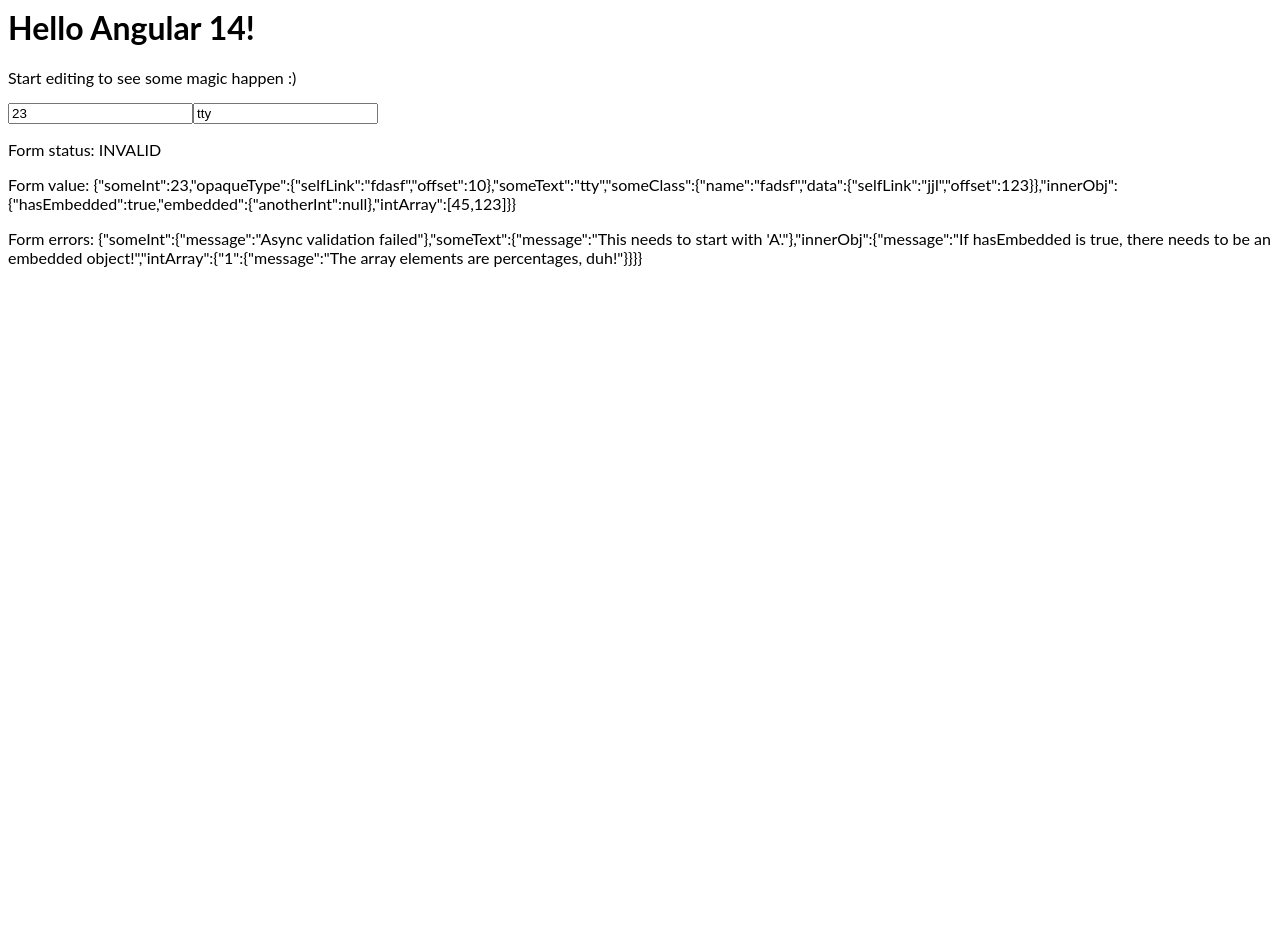
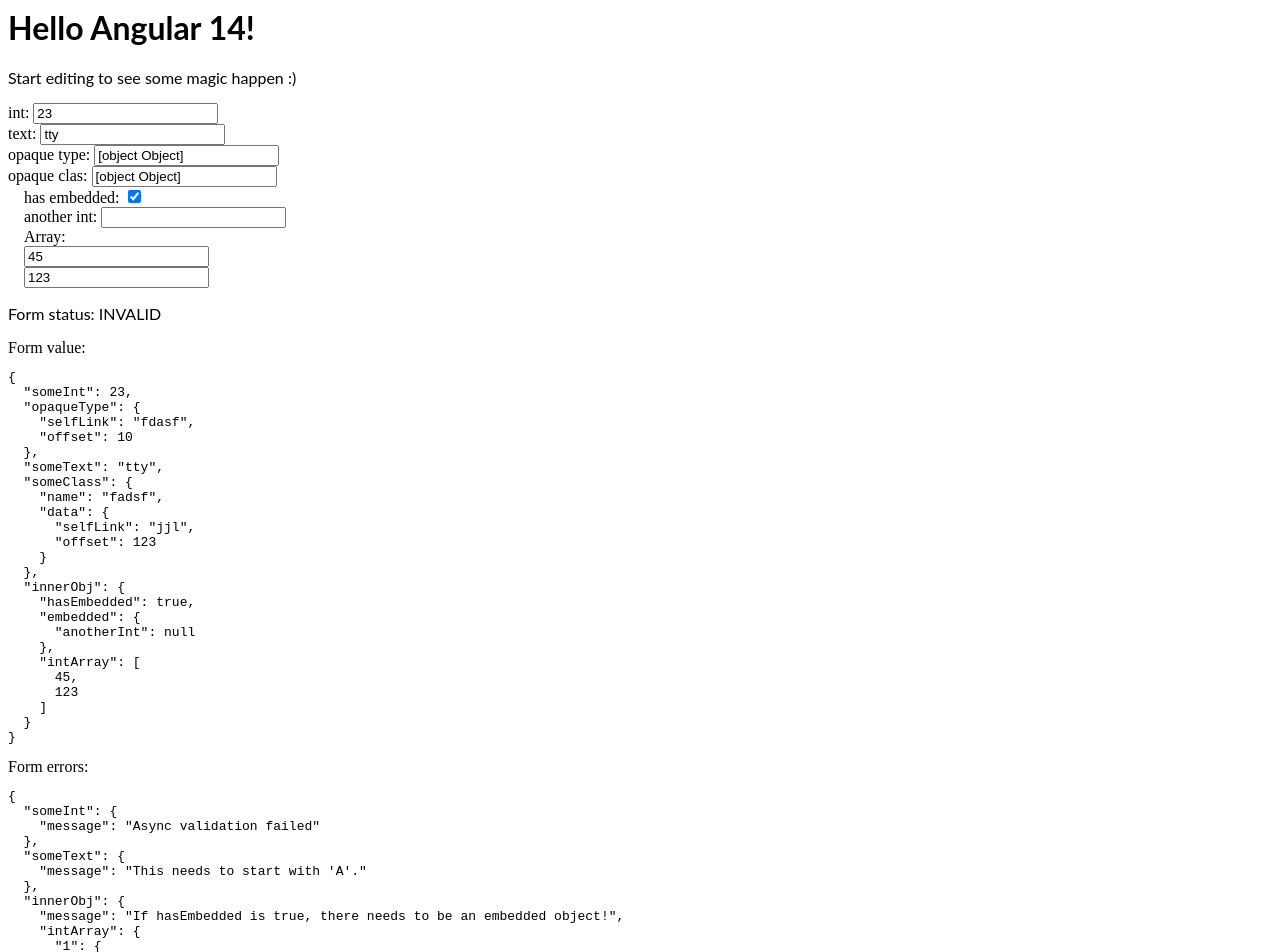
Before and after one commit to adInfimum/angular-forms-validation, an Angular app: page / in a window 1280 px wide. Shown: the top 952 px of the page. Before the commit the page ends 800 px from the top, so only its background shows below. Built offline with nearby package versions, Linux system fonts and the light colour scheme.

Commit message:
test forms

```diff
--- a/src/app/app.component.html
+++ b/src/app/app.component.html
@@ -2,10 +2,35 @@
 <p>Start editing to see some magic happen :)</p>
 
 <form [formGroup]="form">
-  <input formControlName="someInt" />
-  <input formControlName="someText" />
+  int: <input formControlName="someInt" /><br />
+  text: <input formControlName="someText" /><br />
+  opaque type: <input formControlName="opaqueType" /><br />
+  opaque clas: <input formControlName="someClass" /><br />
+  <div formGroupName="innerObj" style="padding-left:1em">
+    has embedded: <input type="checkbox" formControlName="hasEmbedded" /><br />
+    <div formGroupName="embedded">
+      another int: <input formControlName="anotherInt" /><br />
+    </div>
+    Array: <br />
+    <div formArrayName="intArray">
+      <div
+        *ngFor="
+          let value of form.controls.innerObj.controls.intArray.controls;
+          index as i
+        "
+      >
+        <input [formControlName]="i" /><br />
+      </div>
+    </div>
+  </div>
 </form>
 
 <p>Form status: {{ form.status }}</p>
-<p>Form value: {{ formValue }}</p>
-<p>Form errors: {{ allErrors() }}</p>
+<div>
+  Form value:
+  <pre>{{ formValue }}</pre>
+</div>
+<div>
+  Form errors:
+  <pre>{{ allErrors() }}</pre>
+</div>
--- a/src/app/app.component.ts
+++ b/src/app/app.component.ts
@@ -15,7 +15,7 @@ export class AppComponent {
   form: FormControls<Data>;
 
   public allErrors() {
-    return JSON.stringify(combineErrorsToObject(this.form));
+    return JSON.stringify(combineErrorsToObject(this.form), null, 2);
   }
 
   constructor() {
@@ -78,7 +78,7 @@ export class AppComponent {
   }
 
   public get formValue() {
-    return JSON.stringify(this.form.value);
+    return JSON.stringify(this.form.value, null, 2);
   }
 }
 
```
